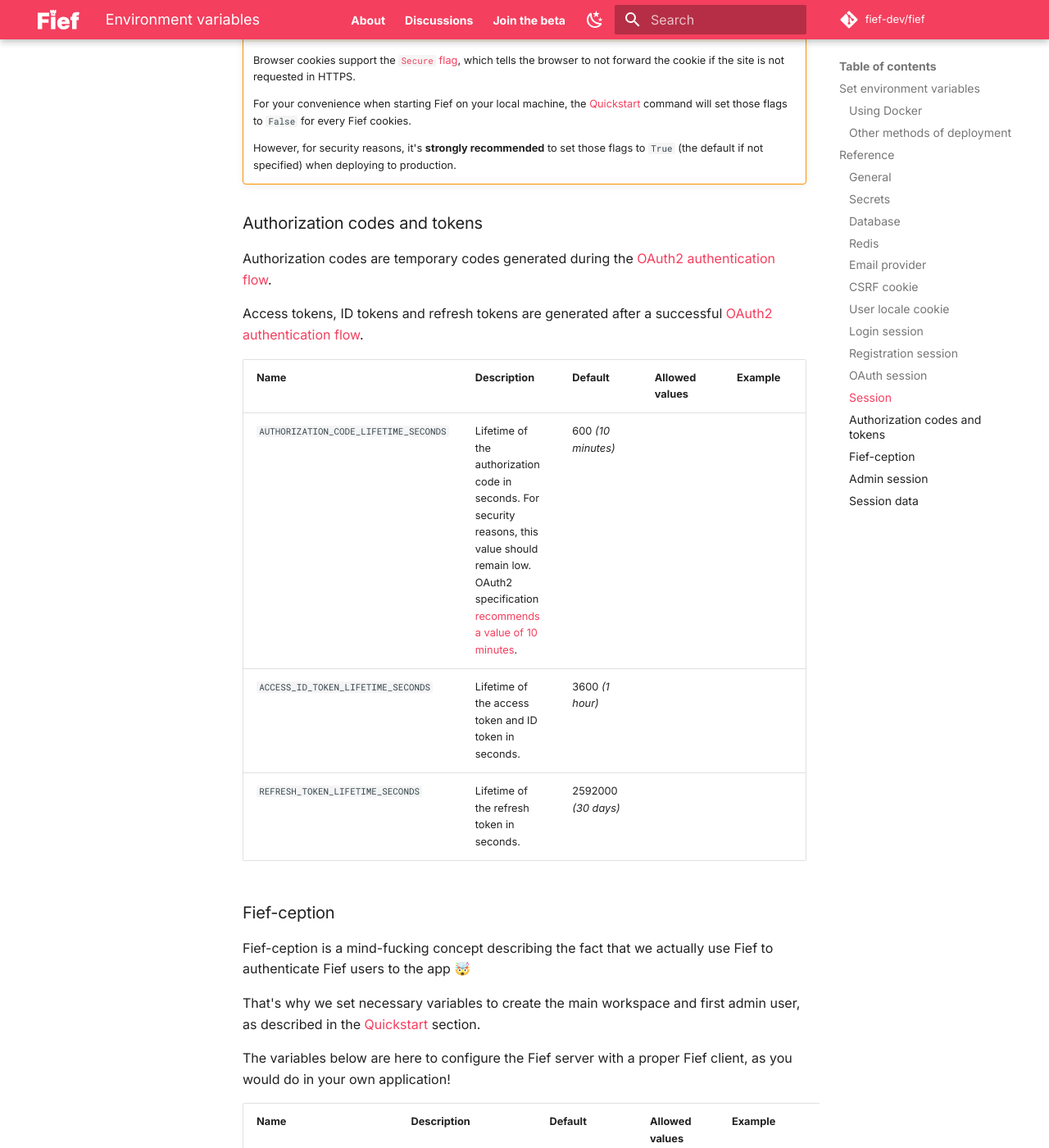
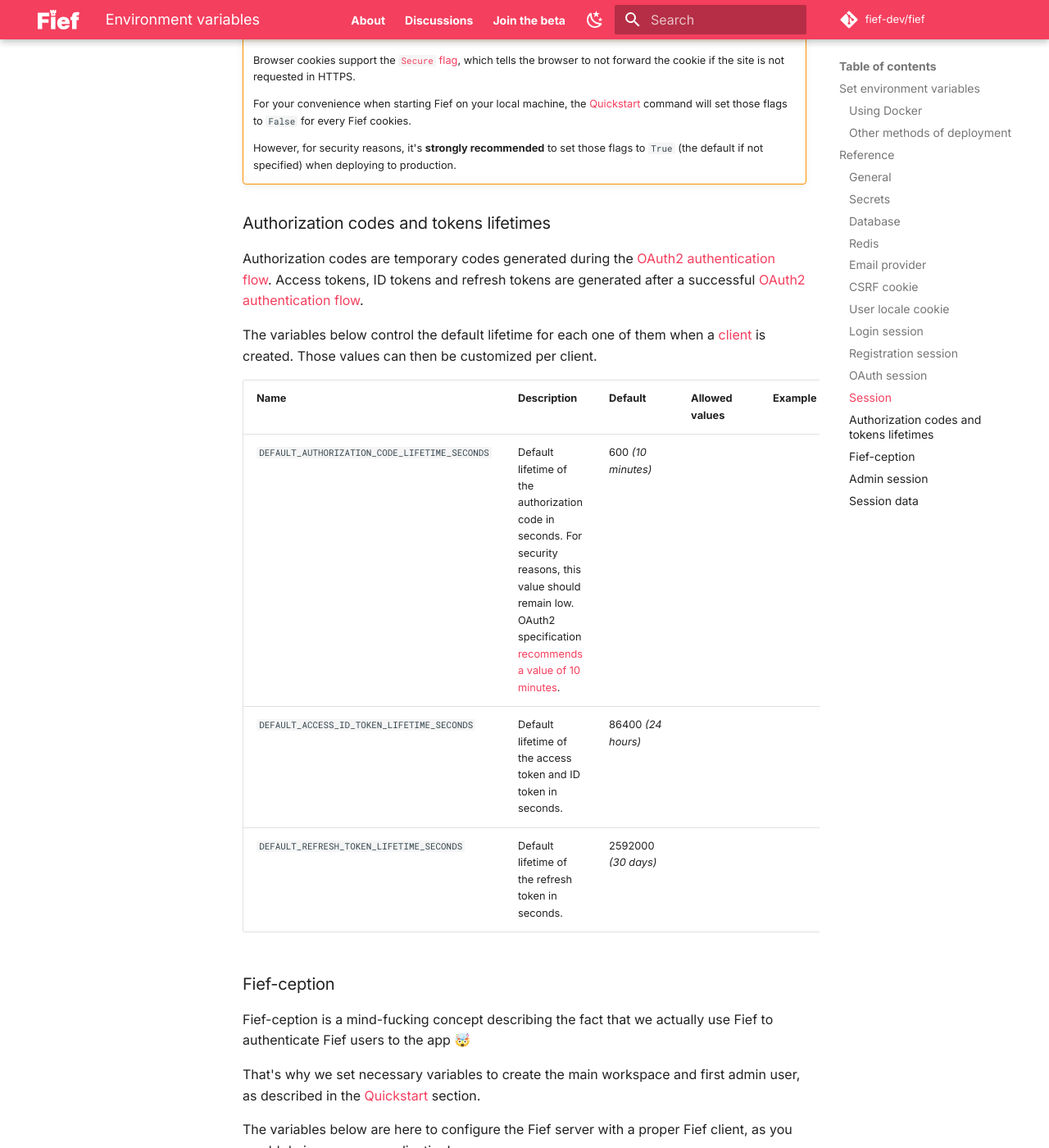
Before and after one commit to fief-dev/docs, an MkDocs documentation site: the page built from docs/self-hosting/environment-variables.md, in a window 1280 px wide and 1400 px high, scrolled down 10106 px. Shown: the whole window at 82% size. Built offline with MkDocs 1.6.1 and Material for MkDocs 9.7.7, drawn with Linux system fonts in a browser that asks for light colours; comment, search, counter and statistics services are not loaded.

Commit message:
Add doc about customizable Clients tokens lifetime

```diff
--- a/docs/configure/clients.md
+++ b/docs/configure/clients.md
@@ -57,3 +57,14 @@
 For security reasons, Fief **won't allow the user to be redirected to any URI**. Instead, you have to explicitly allow every URI you'll need in your applications.
 
 For HTTP URIs, they need to use the `https` scheme; `http` URL are not allowed. The only exception to this rule is `localhost`, which can be in `http` for local development purposes.
+
+## Authorization code and tokens lifetime
+
+Authorization codes are temporary codes generated during the [OAuth2 authentication flow](../getting-started/oauth2.md). Access tokens, ID tokens and refresh tokens are generated after a successful [OAuth2 authentication flow](../getting-started/oauth2.md#access-token-and-id-token).
+
+You can customize the lifetime of each one them by clicking on the **Lifetimes** tab from a client's details.
+
+![Edit tokens lifetimes from admin dashboard](/assets/images/admin-clients-lifetimes.png){ style="height: 500px;" }
+
+!!! warning "Make sure you know what're you doing"
+    The default values provided should be enough for most applications and give a good balance between usability and security. Please make sure you understand all the consequences before modifying those values.
--- a/docs/self-hosting/environment-variables.md
+++ b/docs/self-hosting/environment-variables.md
@@ -202,17 +202,17 @@
 
 --8<-- "reusables/cookie-secure-callout.md"
 
-### Authorization codes and tokens
+### Authorization codes and tokens lifetimes
 
-Authorization codes are temporary codes generated during the [OAuth2 authentication flow](../getting-started/oauth2.md).
+Authorization codes are temporary codes generated during the [OAuth2 authentication flow](../getting-started/oauth2.md). Access tokens, ID tokens and refresh tokens are generated after a successful [OAuth2 authentication flow](../getting-started/oauth2.md#access-token-and-id-token).
 
-Access tokens, ID tokens and refresh tokens are generated after a successful [OAuth2 authentication flow](../getting-started/oauth2.md#access-token-and-id-token).
+The variables below control the default lifetime for each one of them when a [client](../configure/clients.md) is created. Those values can then be customized per client.
 
-| Name                                  | Description                                                                                                                                                                                                              | Default             | Allowed values | Example |
-| ------------------------------------- | ------------------------------------------------------------------------------------------------------------------------------------------------------------------------------------------------------------------------ | ------------------- | -------------- | ------- |
-| `AUTHORIZATION_CODE_LIFETIME_SECONDS` | Lifetime of the authorization code in seconds. For security reasons, this value should remain low. OAuth2 specification [recommends a value of 10 minutes](https://datatracker.ietf.org/doc/html/rfc6749#section-4.1.2). | 600 _(10 minutes)_  |                |         |
-| `ACCESS_ID_TOKEN_LIFETIME_SECONDS`    | Lifetime of the access token and ID token in seconds.                                                                                                                                                                    | 3600 _(1 hour)_     |                |         |
-| `REFRESH_TOKEN_LIFETIME_SECONDS`      | Lifetime of the refresh token in seconds.                                                                                                                                                                                | 2592000 _(30 days)_ |                |         |
+| Name                                          | Description                                                                                                                                                                                                                      | Default             | Allowed values | Example |
+| --------------------------------------------- | -------------------------------------------------------------------------------------------------------------------------------------------------------------------------------------------------------------------------------- | ------------------- | -------------- | ------- |
+| `DEFAULT_AUTHORIZATION_CODE_LIFETIME_SECONDS` | Default lifetime of the authorization code in seconds. For security reasons, this value should remain low. OAuth2 specification [recommends a value of 10 minutes](https://datatracker.ietf.org/doc/html/rfc6749#section-4.1.2). | 600 _(10 minutes)_  |                |         |
+| `DEFAULT_ACCESS_ID_TOKEN_LIFETIME_SECONDS`    | Default lifetime of the access token and ID token in seconds.                                                                                                                                                                    | 86400 _(24 hours)_  |                |         |
+| `DEFAULT_REFRESH_TOKEN_LIFETIME_SECONDS`      | Default lifetime of the refresh token in seconds.                                                                                                                                                                                | 2592000 _(30 days)_ |                |         |
 
 ### Fief-ception
 
```
Also changed, not shown: docs/assets/images/admin-clients-lifetimes.png (added).
